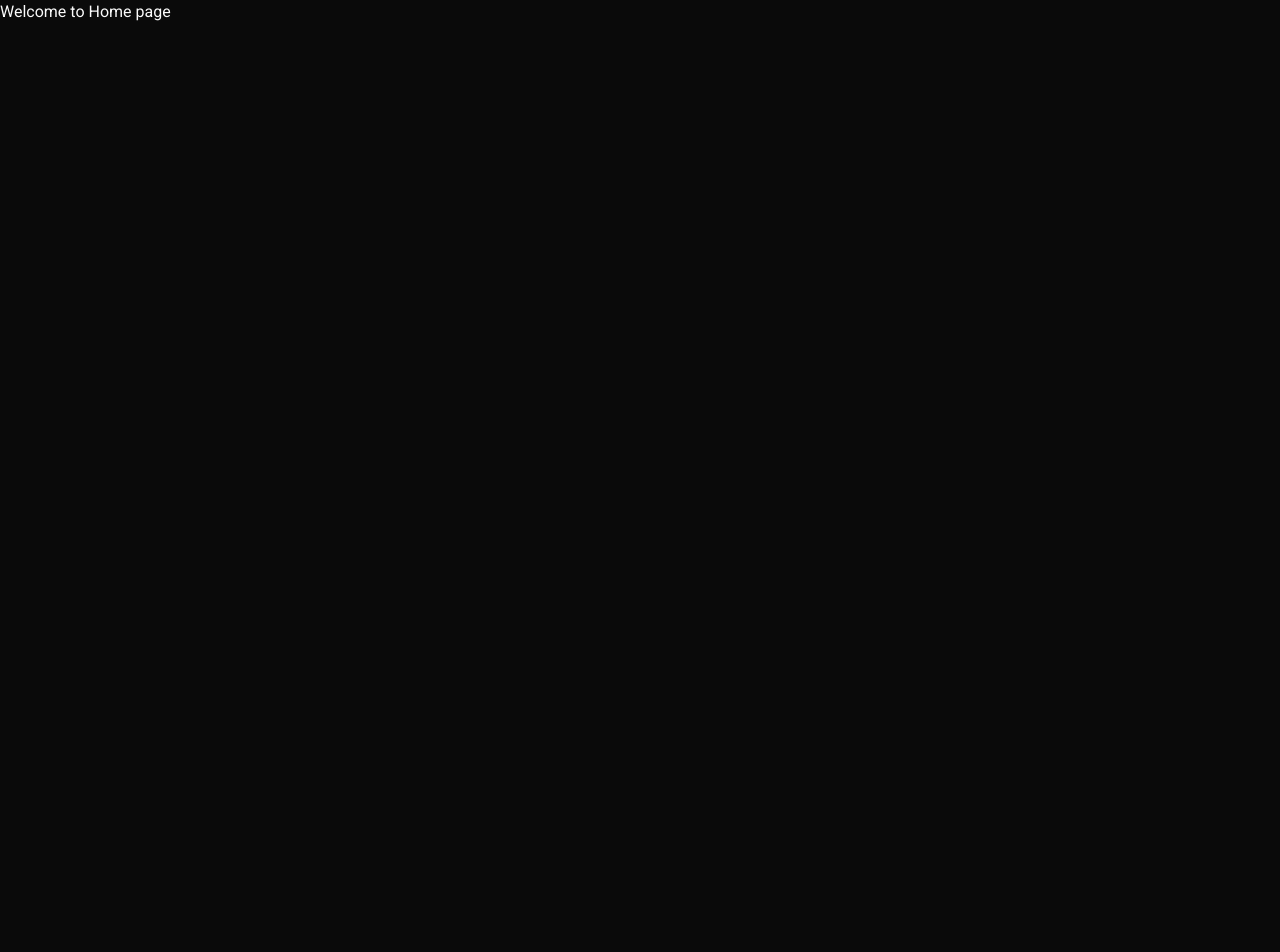
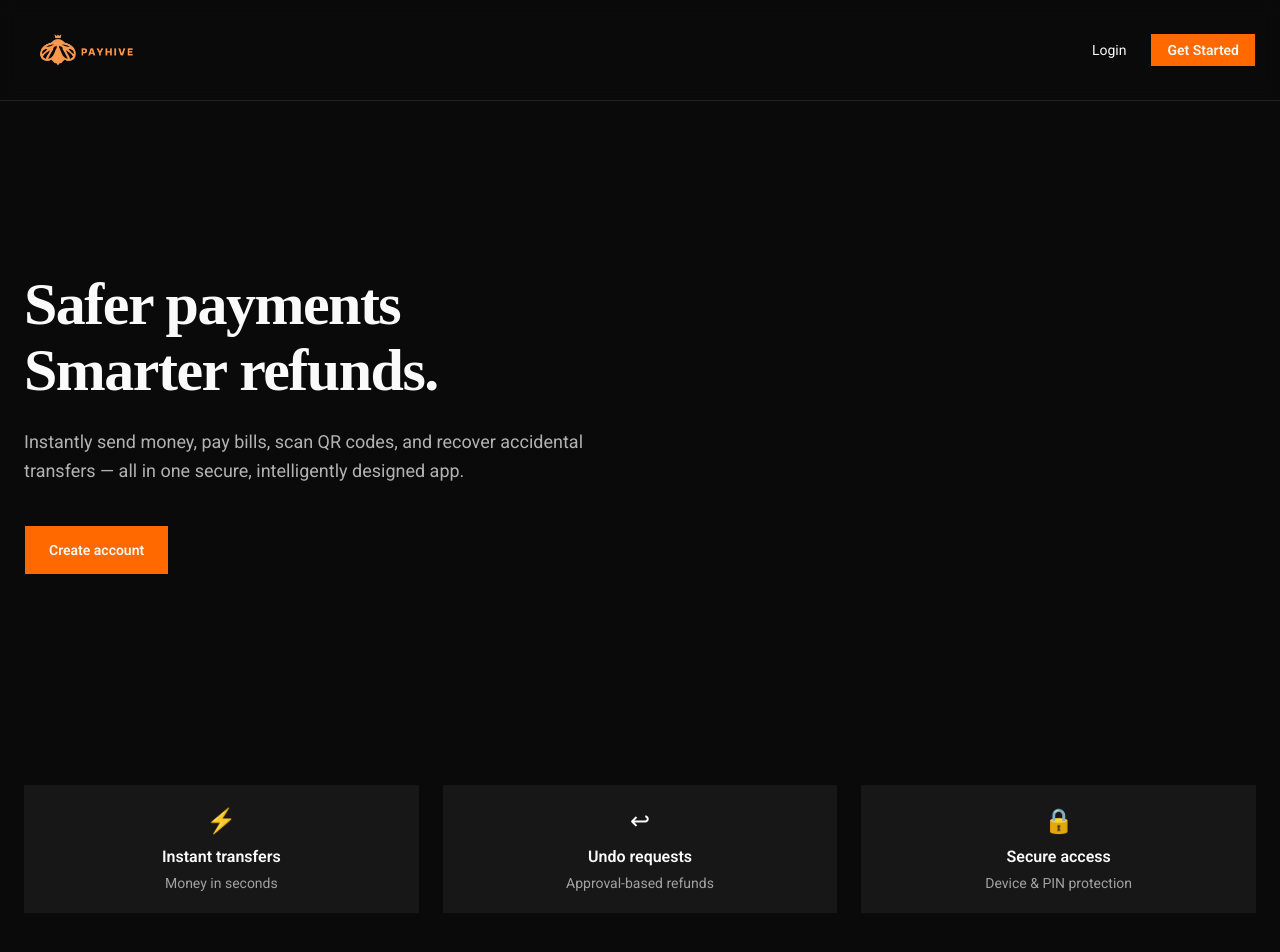
Before and after one commit to Aryanshah010/payhive-web-application, a Next.js app: page / in a window 1280 px wide. Shown: the top 952 px of the page. Before the commit the page ends 800 px from the top, so only its background shows below. Built offline with nearby package versions, Linux system fonts and the light colour scheme.

Commit message:
Make home page

```diff
--- /dev/null
+++ b/app/(public)/_components/FeatureCard.tsx
@@ -0,0 +1,27 @@
+export default function FeatureCard({
+  title,
+  desc,
+  icon,
+  highlight = false,
+}: {
+  title: string;
+  desc: string;
+  icon: string;
+  highlight?: boolean;
+}) {
+  return (
+    <div
+      className={`p-6 rounded-2xl shadow-sm`}
+      style={{
+        backgroundColor: highlight ? "var(--card)" : "var(--card)",
+        border: highlight ? "1px solid var(--primary)" : undefined,
+      }}
+    >
+      <div className="text-2xl mb-3">{icon}</div>
+      <h4 className="font-medium mb-2" style={{ color: "var(--foreground)" }}>
+        {title}
+      </h4>
+      <p className="text-sm text-muted-foreground">{desc}</p>
+    </div>
+  );
+}
--- a/app/(public)/page.tsx
+++ b/app/(public)/page.tsx
@@ -1,5 +1,179 @@
-export default function Home() {
-    return (
-        <div>Welcome to Home page</div>
-    );
+"use client";
+
+import Link from "next/link";
+import Image from "next/image";
+import { Button } from "@/components/ui/button";
+import FeatureCard from "./_components/FeatureCard";
+
+export default function Page() {
+  return (
+    <main
+      className="min-h-screen w-full"
+      style={{
+        backgroundColor: "var(--background)",
+        color: "var(--foreground)",
+      }}
+    >
+      <header className="sticky top-0 z-40 backdrop-blur bg-background/70 border-b">
+        <div className="max-w-7xl mx-auto px-6 py-4 flex items-center justify-between">
+          <Image
+            src="/inAppLogo.png"
+            alt="PayHive logo"
+            width={120}
+            height={40}
+            priority
+          />
+
+          <nav className="hidden md:flex items-center gap-6">
+            <Link href="/login" className="text-sm hover:text-primary">
+              Login
+            </Link>
+            <Link href="/register">
+              <Button className=" text-sm px-4 py-4 font-semibold transition-transform hover:scale-[1.03]">
+                Get Started
+              </Button>
+            </Link>
+          </nav>
+        </div>
+      </header>
+
+      <section className="max-w-7xl mx-auto px-6 py-20 md:py-28">
+        <div className="grid md:grid-cols-2 gap-16 items-center">
+          <div className="animate-fade-in-left">
+            <h1 className="font-[Poppins] text-3xl md:text-6xl font-semibold tracking-tight leading-[1.1] mb-6">
+              Safer payments <br />
+              Smarter refunds.
+            </h1>
+
+            <p className="text-foreground/70 md:text-lg leading-relaxed mb-10 max-w-xl">
+              Instantly send money, pay bills, scan QR codes, and recover
+              accidental transfers — all in one secure, intelligently designed
+              app.
+            </p>
+
+            <div className="flex gap-4">
+              <Link href="/register">
+                <Button className=" px-6 py-6 font-semibold transition-transform hover:scale-[1.03]">
+                  {" "}
+                  Create account
+                </Button>
+              </Link>
+            </div>
+          </div>
+
+          <div className="relative hidden md:block h-105 animate-fade-in-right">
+            <Image
+              src="/auth-illustration.png"
+              alt="PayHive app preview"
+              fill
+              priority
+              className="object-contain"
+            />
+          </div>
+        </div>
+      </section>
+
+      <section className="max-w-7xl mx-auto px-6 py-10">
+        <div className="grid md:grid-cols-3 gap-6 text-center">
+          {[
+            {
+              icon: "⚡",
+              title: "Instant transfers",
+              desc: "Money in seconds",
+            },
+            {
+              icon: "↩",
+              title: "Undo requests",
+              desc: "Approval-based refunds",
+            },
+            {
+              icon: "🔒",
+              title: "Secure access",
+              desc: "Device & PIN protection",
+            },
+          ].map((item) => (
+            <div
+              key={item.title}
+              className="p-5 rounded-xl transition-transform hover:-translate-y-1 hover:shadow-lg"
+              style={{ backgroundColor: "var(--card)" }}
+            >
+              <div className="text-2xl mb-2">{item.icon}</div>
+              <div className="font-semibold">{item.title}</div>
+              <div className="text-sm text-muted-foreground mt-1">
+                {item.desc}
+              </div>
+            </div>
+          ))}
+        </div>
+      </section>
+
+      {/* FEATURES */}
+      <section className="max-w-7xl mx-auto px-6 py-16">
+        <h2 className="text-2xl md:text-3xl font-[Poppins] font-semibold text-center mb-12">
+          Core Features
+        </h2>
+
+        <div className="grid md:grid-cols-3 gap-8">
+          <FeatureCard
+            title="Send Money"
+            icon="💸"
+            desc="Pay via number or QR."
+          />
+          <FeatureCard title="QR Payments" icon="📱" desc="Scan & pay fast." />
+          <FeatureCard
+            title="Utility Payments"
+            icon="💡"
+            desc="Bills, top-ups & travel."
+          />
+          <FeatureCard
+            title="Bank Transfer"
+            icon="🏦"
+            desc="Move funds to banks."
+          />
+          <FeatureCard
+            title="Mistake Detection"
+            icon="⚠️"
+            desc="Warns unusual payments."
+          />
+          <FeatureCard
+            title="Undo Transaction"
+            icon="↩️"
+            desc="Request refund securely."
+            highlight
+          />
+        </div>
+      </section>
+
+      <section className="max-w-7xl mx-auto px-6 py-20">
+        <div className="bg-primary text-primary-foreground p-12 rounded-2xl text-center shadow-xl shadow-primary/20">
+          <h3 className="text-2xl md:text-3xl font-[Poppins] font-semibold mb-4">
+            Start using PayHive today
+          </h3>
+          <p className="opacity-90 mb-8">
+            Create an account and experience safer transaction flows.
+          </p>
+          <Link href="/register">
+            <button
+              className="rounded-xl px-8 py-3 font-semibold transition-transform hover:scale-[1.04]"
+              style={{
+                backgroundColor: "var(--primary-foreground)",
+                color: "var(--primary)",
+              }}
+            >
+              Create free account
+            </button>
+          </Link>
+        </div>
+      </section>
+
+      <footer
+        className="p-4 flex justify-center border-t"
+        style={{ backgroundColor: "var(--card)" }}
+      >
+        <div className="text-sm text-muted-foreground">
+          © {new Date().getFullYear()} PayHive. All rights reserved.
+        </div>
+      </footer>
+    </main>
+  );
 }
--- a/app/globals.css
+++ b/app/globals.css
@@ -124,3 +124,33 @@
     @apply bg-background text-foreground;
   }
 }
+
+@keyframes fadeInLeft {
+  from {
+    opacity: 0;
+    transform: translateX(-24px);
+  }
+  to {
+    opacity: 1;
+    transform: translateX(0);
+  }
+}
+
+@keyframes fadeInRight {
+  from {
+    opacity: 0;
+    transform: translateX(24px);
+  }
+  to {
+    opacity: 1;
+    transform: translateX(0);
+  }
+}
+
+.animate-fade-in-left {
+  animation: fadeInLeft 0.7s ease-out both;
+}
+
+.animate-fade-in-right {
+  animation: fadeInRight 0.7s ease-out both;
+}
```
Also changed, not shown: public/inAppLogo.png (added).
